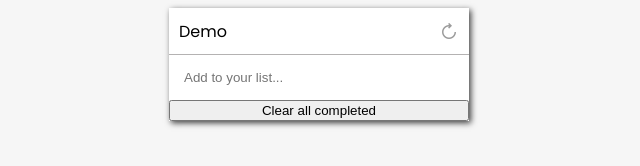
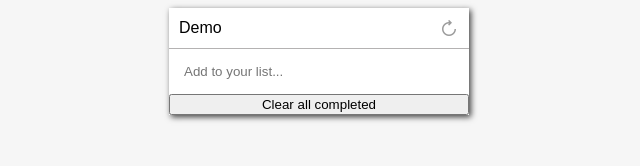
Before and after one commit to nxn404-n/To-Do-list, a website built with webpack: page src/index.html in a window 1280 px wide. Shown: the whole page, without its empty margins (321-961 px from the left). Built offline with nearby package versions, Linux system fonts and the light colour scheme.

Commit message:
Add jest in json and edit class.js & css file

```diff
--- a/modules/class.js
+++ b/modules/class.js
@@ -1,4 +1,3 @@
-import '../src/style.css';
 import { form, input, list } from './DOMelements.js';
 import { clearCompletedEvent } from './checkboxFunction.js';
 
--- a/src/style.css
+++ b/src/style.css
@@ -1,4 +1,3 @@
-@import url('https://fonts.googleapis.com/css2?family=Poppins:wght@400;800&display=swap');
 
 body {
   background-color: #f6f6f6;
```
Also changed, not shown: package.json (+6 -1 lines), 1 other file.
